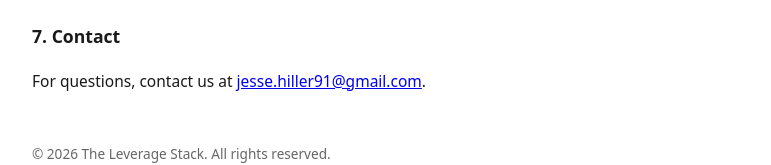
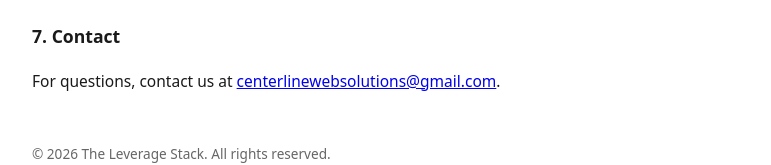
Before and after one commit to Jbone1991/TheLeverageStack, a website: page docs/privacy.html in a window 1280 px wide. Shown: the part 1089-1254 px from the top of the page, without its empty margins (248-1019 px from the left). Drawn offline with Linux system fonts and the light colour scheme.

Commit message:
fix: update contact email to centerlinewebsolutions@gmail.com

```diff
--- a/docs/privacy.html
+++ b/docs/privacy.html
@@ -37,7 +37,7 @@
   <p>This policy may be updated at any time. The effective date at the top reflects the most recent revision.</p>
 
   <h2>7. Contact</h2>
-  <p>For questions, contact us at <a href="mailto:jesse.hiller91@gmail.com">jesse.hiller91@gmail.com</a>.</p>
+  <p>For questions, contact us at <a href="mailto:centerlinewebsolutions@gmail.com">centerlinewebsolutions@gmail.com</a>.</p>
 
   <footer>&copy; 2026 The Leverage Stack. All rights reserved.</footer>
 </body>
```
Also changed, not shown: docs/terms.html (+1 -1 lines).
